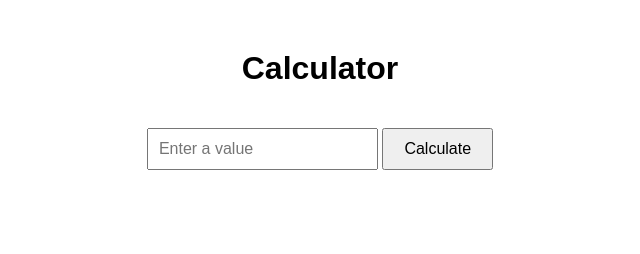
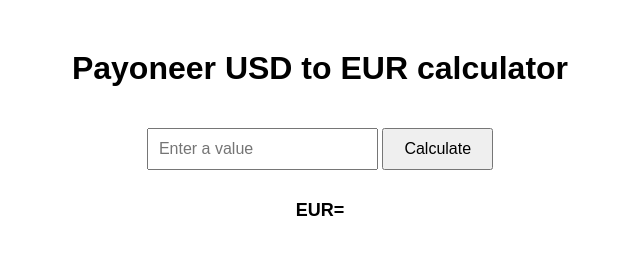
Before and after one commit to FGGentile/calculator, a plain HTML site: page index.html in a window 1280 px wide. Shown: the whole page, without its empty margins (320-960 px from the left). Drawn offline with Linux system fonts and the light colour scheme.

Commit message:
Update index.html

```diff
--- a/index.html
+++ b/index.html
@@ -32,10 +32,10 @@
 		</style>
 	</head>
 	<body>
-		<h1>Calculator</h1>
+		<h1>Payoneer USD to EUR calculator</h1>
 		<input type="number" id="inputValue" placeholder="Enter a value" />
 		<button onclick="calculate()">Calculate</button>
-		<div id="result"></div>
+		<div id="result">EUR=</div>
 
 		<script src="script.js"></script>
 	</body>
```
